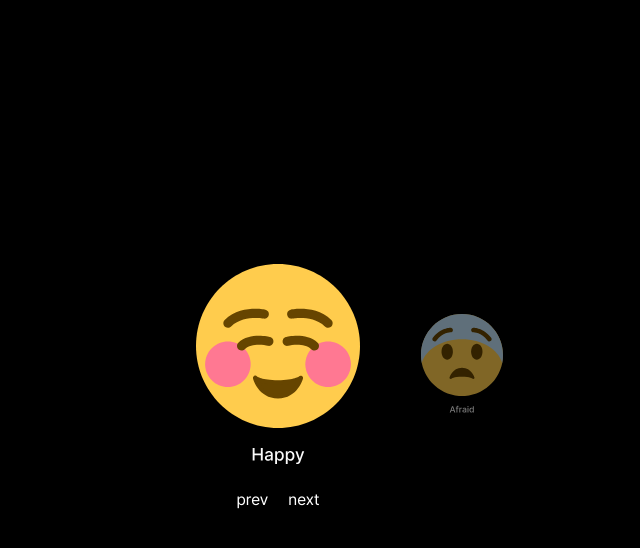
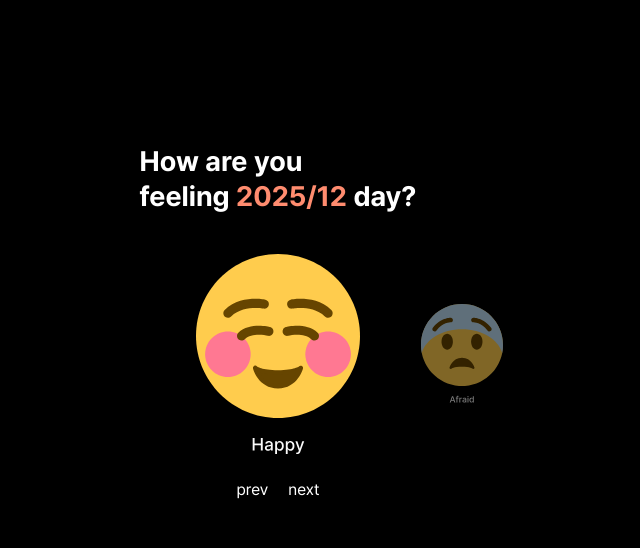
Before and after one commit to UMC-SINO/SINO-Front, a React (Vite) app: page /emoji in a window 1280 px wide. Shown: the top 548 px of the page, without its empty margins (362-1002 px from the left). Built offline with nearby package versions, Linux system fonts and the light colour scheme.

Commit message:
[#6] feat : text 추가

```diff
--- a/src/components/EmojiSlide.tsx
+++ b/src/components/EmojiSlide.tsx
@@ -1,4 +1,4 @@
-import { AnimatePresence, LayoutGroup, motion } from 'framer-motion';
+import { LayoutGroup, motion } from 'framer-motion';
 import Happy from '../assets/emojis/center/Happy.svg?react';
 import Afraid from '../assets/emojis/center/Afraid.svg?react';
 import Angry from '../assets/emojis/center/Angry.svg?react';
@@ -28,11 +28,11 @@ const EmojiSlide = () => {
   const [visible, setVisible] = useState(0);
   const [back, setBack] = useState(false);
 
-  const CenterVariants = {
-    entry: (back: boolean) => ({ x: back ? -500 : 500, opacity: 0, scale: 0.5 }),
-    center: { x: 0, opacity: 1, scale: 1 },
-    exit: (back: boolean) => ({ x: back ? 500 : -500, opacity: 0, scale: 0.5 }),
-  };
+  // const CenterVariants = {
+  //   entry: (back: boolean) => ({ x: back ? -500 : 500, opacity: 0, scale: 0.5 }),
+  //   center: { x: 0, opacity: 1, scale: 1 },
+  //   exit: (back: boolean) => ({ x: back ? 500 : -500, opacity: 0, scale: 0.5 }),
+  // };
 
   const roleStyle = (role: 'left' | 'center' | 'right') => {
     if (role === 'center') return { scale: 1, opacity: 1 };
@@ -94,6 +94,7 @@ const EmojiSlide = () => {
               return (
                 <motion.div
                   key={`emoji-${visible}`}
+                  custom={back}
                   layout
                   layoutId={`emoji-${visible}`}
                   animate={roleStyle('center')}
--- a/src/pages/EmojiPage.tsx
+++ b/src/pages/EmojiPage.tsx
@@ -1,9 +1,30 @@
 import EmojiSlide from '@/components/EmojiSlide';
+import { useLocation } from 'react-router-dom';
 
 const EmojiPage = () => {
+  const { state } = useLocation();
+  const { year = 2025, month = 12 } = state || {};
+
   return (
-    <div className='min-h-dvh flex flex-col gap-3 items-center justify-center bg-black'>
-      <EmojiSlide />
+    <div className='flex flex-col gap-10 items-center justify-center bg-black'>
+      {/* 임의 헤더 */}
+      <header className='pt-16 pb-10 flex justify-center'></header>
+      <div className='text-left text-white font-pretendard text-[28px] font-bold leading-tight'>
+        How are you <br />
+        feeling{' '}
+        <span className='text-[#FF8C6F]'>
+          {year}/{month}
+        </span>{' '}
+        day?
+      </div>
+
+      <div className='flex flex-col items-center justify-center'>
+        <EmojiSlide />
+      </div>
+      {/* 이모지 선택 바, save 버튼 자리 */}
+      <div className='pt-20 pb-10 flex justify-center'></div>
+      {/* back, continue 버튼 자리 */}
+      <footer className='pt-16 pb-10 flex justify-center'></footer>
     </div>
   );
 };
```
